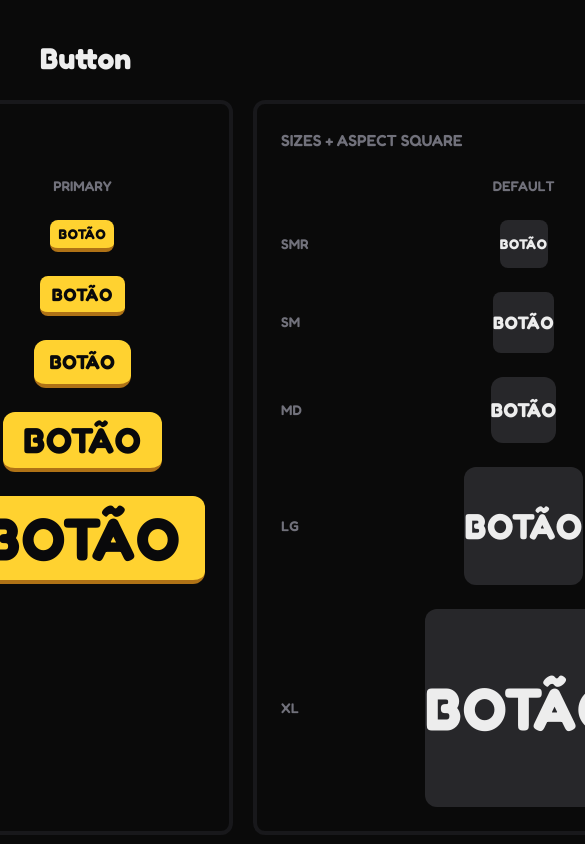
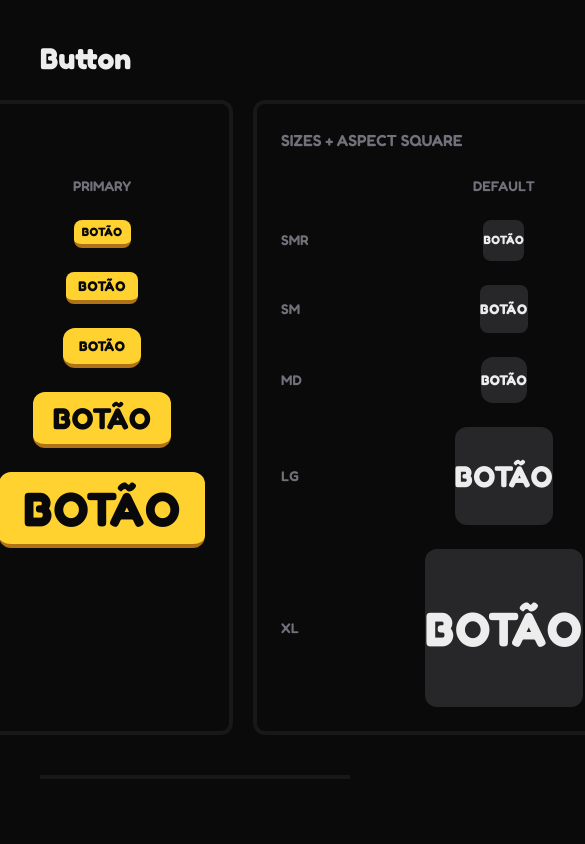
Before and after one commit to silvaezequias/campo-minado, a Next.js app: page /components in a window 390 px wide. Shown: the top 844 px of the page, 585 px wide, since content can reach past the window. Built offline with nearby package versions, Linux system fonts and the light colour scheme.

Commit message:
fix: improve the mobile responsivity

```diff
--- a/app/globals.css
+++ b/app/globals.css
@@ -23,5 +23,5 @@ body {
   background: var(--background);
   color: var(--foreground);
   font-family: Arial, Helvetica, sans-serif;
-  overflow-y: hidden;
+  overflow: hidden;
 }
--- a/components/Button.tsx
+++ b/components/Button.tsx
@@ -48,11 +48,11 @@ export const Button = ({
   }[aspect];
 
   const sizeStyle = {
-    smr: "text-sm gap-2 font-bold tracking-wider rounded-lg",
-    sm: "text-lg gap-2 font-bold tracking-wider rounded-lg",
-    md: "text-xl gap-3 font-bold rounded-xl",
-    lg: "text-4xl gap-3 font-bold rounded-xl",
-    xl: "text-6xl gap-4 font-bold rounded-xl",
+    smr: "text-xs gap-2 font-bold tracking-wider rounded-lg",
+    sm: "text-sm gap-2 font-bold tracking-wider rounded-lg",
+    md: "text-sm gap-3 font-bold rounded-xl",
+    lg: "text-3xl gap-3 font-bold rounded-xl",
+    xl: "text-5xl gap-4 font-bold rounded-xl",
   }[size];
 
   const paddingStyle = {
@@ -67,7 +67,7 @@ export const Button = ({
   const iconButtonSizeStyle = {
     smr: "size-3",
     sm: "size-5",
-    md: "size-5",
+    md: "size-4",
     lg: "size-8",
     xl: "size-15",
   }[size];
```
